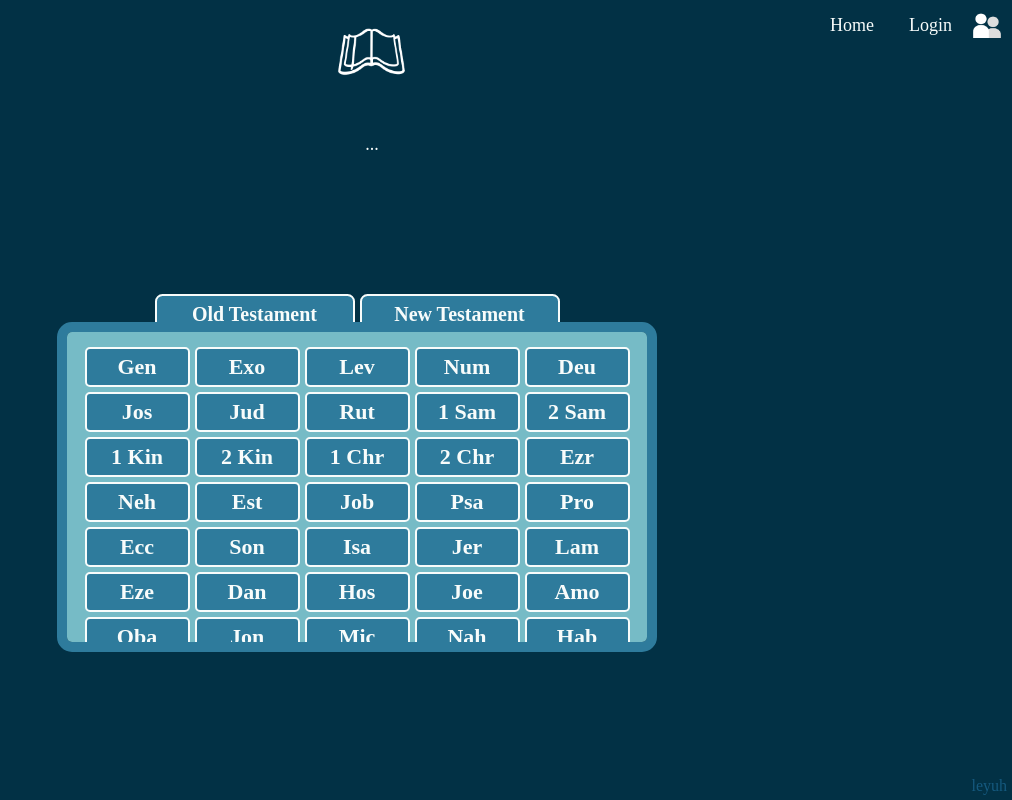
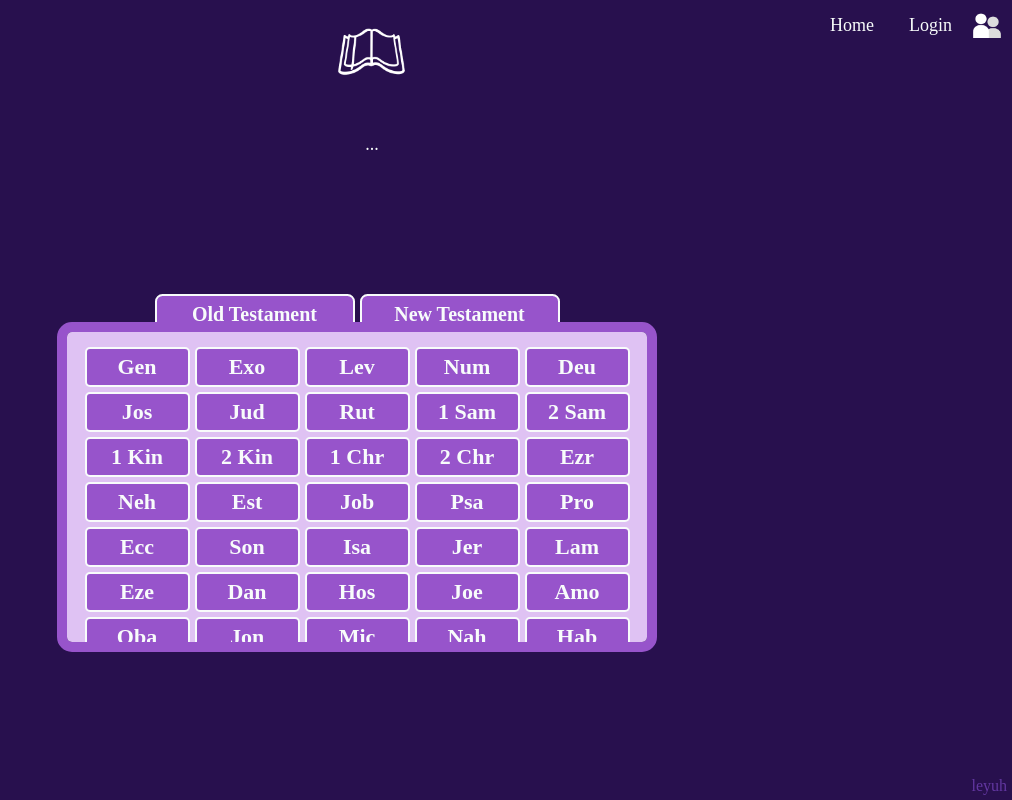
Before and after one commit to leyuh/theoguessr-client, a React (Create React App) app: page / in a window 1280 px wide. Shown: the whole page, without its empty margins (268-1280 px from the left). Built offline with nearby package versions, Linux system fonts and the light colour scheme; no server answers; a web font is replaced by a local one.

Commit message:
minor updates

```diff
--- a/src/components/Leaderboard.js
+++ b/src/components/Leaderboard.js
@@ -28,6 +28,7 @@ const Leaderboard = (props) => {
     }
 
     const getAvg = (points) => {
+        if (points.length === 0) return 0;
         return (getTotal(points)/points.length).toFixed(0);
     }
 
@@ -49,10 +50,12 @@ const Leaderboard = (props) => {
 
                 <ol>
                     {userData.sort((a, b) => {
+
                         let aAvg = getAvg(a.points);
                         let bAvg = getAvg(b.points);
+
                         if (aAvg > bAvg) return -1;
-                        return 0;
+                        return 1;
                     }).map((val, i) => {
                         return <li className="leaderboard-item bg-3" key={i}>
                             <h3 className="username-label">{val.username}</h3>
--- a/src/styles/Leaderboard.css
+++ b/src/styles/Leaderboard.css
@@ -1,10 +1,10 @@
 #leaderboard {
     background-color: #003925;
     height: 500px;
-    width: 350px;
+    width: 340px;
     position: absolute;
     border: 10px solid #f8fcfb;
-    left: calc(50% - 195px);
+    left: calc(50% - 190px);
     top: calc(50% - 300px);
     color: #f8fcfb;
     padding: 10px;
@@ -47,6 +47,7 @@
 #leaderboard-labels > * {
     display: inline-block;
     margin: 5px;
+    font-size: 12px;
 }
 
 .username-label {
@@ -55,10 +56,12 @@
 
 .avg-score-label {
     width: 20%;
+    font-size: 15px;
 }
 
 .total-points-label {
     width: 20%;
+    font-size: 15px;
 }
 
 .leaderboard-item {
--- a/src/styles/theme.css
+++ b/src/styles/theme.css
@@ -1,20 +1,20 @@
 .bg-0 { background-color: #f8fcfb !important; }
-.bg-1 { background-color: #023145 !important; }
-.bg-2 { background-color: #15597e !important; }
-.bg-3 { background-color: #2e7b9c !important; }
-.bg-4 { background-color: #76bbc6 !important; }
+.bg-1 { background-color: #28104E !important; }
+.bg-2 { background-color: #6237A0 !important; }
+.bg-3 { background-color: #9754CB !important; }
+.bg-4 { background-color: #dfc2f3 !important; }
 
 .border-0 { border-color: #f8fcfb !important; }
-.border-1 { border-color: #023145 !important; }
-.border-2 { border-color: #15597e !important; }
-.border-3 { border-color: #2e7b9c !important; }
-.border-4 { border-color: #76bbc6 !important; }
+.border-1 { border-color: #28104E !important; }
+.border-2 { border-color: #6237A0 !important; }
+.border-3 { border-color: #9754CB !important; }
+.border-4 { border-color: #dfc2f3 !important; }
 
 .text-0 { color: #f8fcfb !important; }
-.text-1 { color: #023145 !important; }
-.text-2 { color: #15597e !important; }
-.text-3 { color: #2e7b9c !important; }
-.text-4 { color: #76bbc6 !important; }
+.text-1 { color: #28104E !important; }
+.text-2 { color: #6237A0 !important; }
+.text-3 { color: #9754CB !important; }
+.text-4 { color: #dfc2f3 !important; }
 
 /* purple: #28104E #6237A0 #9754CB #dfc2f3*/
 /* blue: #051c4a #032e66 #134b83 #307fa6*/
```
